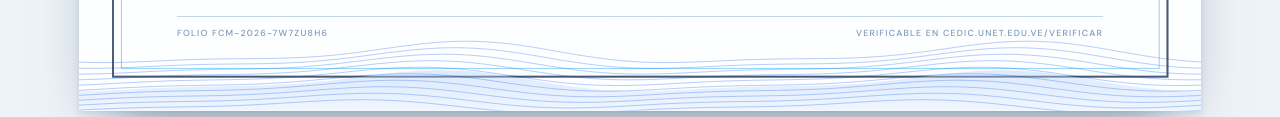
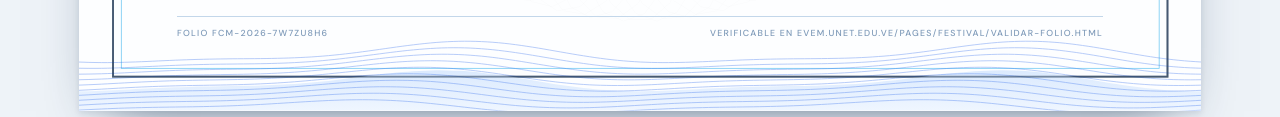
Before and after one commit to JuanD-2005/evem-2025, a plain HTML site: page pages/festival/generar-festival-certificado.html in a window 1280 px wide. Shown: the part 1166-1283 px from the top of the page. Drawn offline with Linux system fonts and the light colour scheme.

Commit message:
Apuntar el texto de verificación del pie a la URL real
"Verificable en cedic.unet.edu.ve/verificar" era un placeholder que
nunca resolvía a nada — no existía ese dominio/ruta. Lo cambio por
evem.unet.edu.ve/pages/festival/validar-folio.html, que es la página
de verificación por folio que ya está construida y probada. No armé
ninguna redirección corta, así que va la URL completa.

Confirmado (grep en todo el archivo) que era la única ocurrencia del
texto viejo. Reverificado en PDF real que el string más largo no
choca con el folio en el mismo renglón del pie.

Co-Authored-By: Claude Sonnet 5 <noreply@anthropic.com>

```diff
--- a/pages/festival/generar-festival-certificado.html
+++ b/pages/festival/generar-festival-certificado.html
@@ -492,7 +492,7 @@ body{
 
         <div class="meta-row">
           <span data-f="folio">Folio FCM-2026-0147</span>
-          <span>Verificable en cedic.unet.edu.ve/verificar</span>
+          <span>Verificable en evem.unet.edu.ve/pages/festival/validar-folio.html</span>
         </div>
       </div>
     </div>
```
